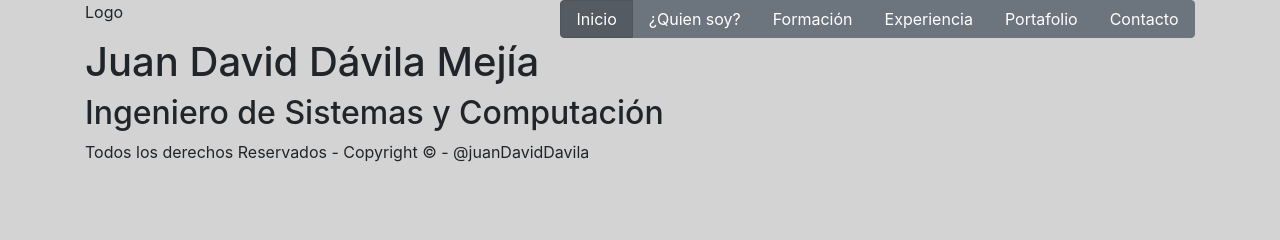
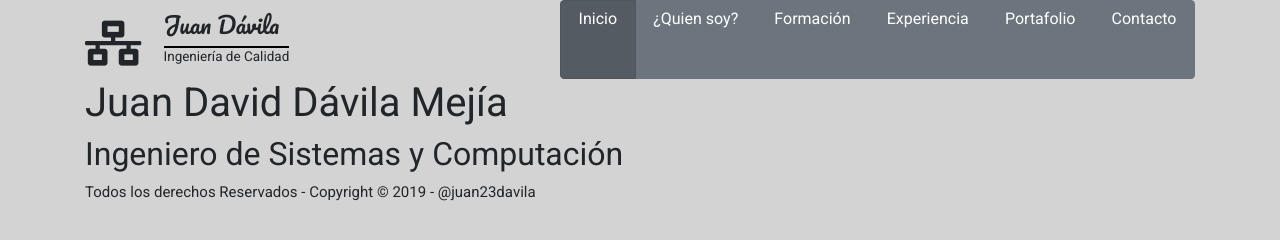
Before and after one commit to juan23davila/cvOnline, a plain HTML site: page index.html in a window 1280 px wide. Drawn offline with nearby package versions, Linux system fonts and the light colour scheme.

Commit message:
Se diseña logo del CV

```diff
--- a/css/main.css
+++ b/css/main.css
@@ -1,8 +1,41 @@
+/**
+    Fuentes:
+    font-family: 'Roboto', sans-serif;
+    font-family: 'Pacifico', cursive;
+*/
 body{
     background-color: lightgrey;
+    font-size: 15px;
+    font-family: 'Roboto', sans-serif;
 }
 
 .col-1{
     background-color: brown;
     border: 1px solid black;
 }
+
+#logo{
+    display:flex;
+    flex-direction: row;
+    font-size: 3em;
+    margin-top: 1%;
+}
+
+#nombLog h1{
+    font-family: 'Pacifico', cursive;
+    font-size: 0.5em;
+}
+
+#nombLog h3{
+    font-size: 0.3em;
+}
+
+hr {
+    height: 1px;
+    background-color:black;
+    margin: auto;
+  }
+
+#icoLogo{
+    margin-right: 5%;
+}
--- a/index.html
+++ b/index.html
@@ -9,14 +9,23 @@
     <!-- Bootstrap CSS -->
     <link rel="stylesheet" href="https://stackpath.bootstrapcdn.com/bootstrap/4.2.1/css/bootstrap.min.css" integrity="sha384-GJzZqFGwb1QTTN6wy59ffF1BuGJpLSa9DkKMp0DgiMDm4iYMj70gZWKYbI706tWS" crossorigin="anonymous">
     <link rel="stylesheet" type="text/css" media="screen" href="css/main.css" />
-    <script>
-    </script>
+    <link rel="stylesheet" href="https://use.fontawesome.com/releases/v5.8.1/css/all.css" integrity="sha384-50oBUHEmvpQ+1lW4y57PTFmhCaXp0ML5d60M1M7uH2+nqUivzIebhndOJK28anvf" crossorigin="anonymous">
+    <link href="https://fonts.googleapis.com/css?family=Pacifico|Roboto" rel="stylesheet">
 </head>
 
 <body>
     <header class="container">
         <div class="row">
-            <div class="col-5">Logo</div>
+            <div class="col-5" id="logo">
+                <div id="icoLogo">
+                    <i class="fas fa-network-wired"></i>
+                </div>
+                <div id="nombLog">
+                    <h1>Juan Dávila</h1>
+                    <hr>
+                    <h3>Ingeniería de Calidad</h3>
+                </div>
+            </div>
             <div class="btn-group btn-group-toggle col-7" data-toggle="buttons">
                 <label class="btn btn-secondary active" id="inicio">
                     <input type="radio" name="options" autocomplete="off" checked> Inicio
@@ -37,34 +46,14 @@
                     <input type="radio" name="options" autocomplete="off"> Contacto
                 </label>
             </div>
-            <!--<div class="col-1">
-                <button id="inicio" class="btn btn-primary btn-sm">Inicio</button>
-            </div>
-            <div class="col-1">
-                <button id="soybutton" class="btn btn-primary btn-sm">¿Quien soy?</button>
-            </div>
-            <div class="col-1">
-                <button id="forbutton">Formación</button>
-            </div>
-            <div class="col-1">
-                <button id="expbutton">Experiencia</button>
-            </div>
-            <div class="col-1">
-                <button id="porbutton">Portafolio</button>
-            </div>
-            <div class="col-1">
-                <button id="contButton">Contacto</button>
-            </div> -->
-            </div>
+        </div>
       </header>
 
     <div id="content" class="container">
         <!--Aquí es donde se carga el contenido-->
     </div>
 
-    <footer class="container">
-        Todos los derechos Reservados - Copyright © - @juanDavidDavila
-    </footer>
+    <footer class="container" id="footer"></footer>
 
     <!-- Optional JavaScript -->
     <!-- jQuery first, then Popper.js, then Bootstrap JS -->
--- a/js/main.js
+++ b/js/main.js
@@ -24,4 +24,19 @@ $(document).ready(function(){
     $("#contButton").click(function(){
         $("#content").load("views/contact.html");
     });
+
+    mostrarFooter();
 });
+
+
+/**
+ * Muestra el contenido del footer
+ */
+function mostrarFooter(){
+//Se obtiene año actual
+    let fecha = new Date();
+    let anio = fecha.getFullYear();
+
+    let footer = document.getElementById("footer");
+    footer.textContent = "Todos los derechos Reservados - Copyright © "+anio+" - @juan23davila";
+}
```
